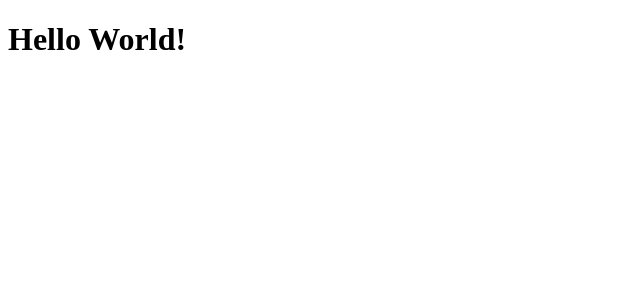
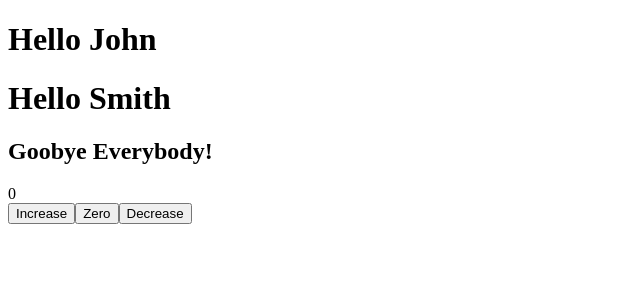
Before and after one commit to webdevKmer/react-intro-2024, a React (Vite) app in the folder react-intro/part1/notes-app/: page / in a window 1280 px wide. Shown: the top 300 px of the page, without its empty margins (0-640 px from the left). Built offline with nearby package versions, Linux system fonts and the light colour scheme; the HTML template or start-up script is replaced by a standard one.

Commit message:
adding some components Hello CourseInfo and Counter

```diff
--- a/react-intro/part1/notes-app/src/App.tsx
+++ b/react-intro/part1/notes-app/src/App.tsx
@@ -1,8 +1,23 @@
-import React from 'react'
+import Hello from "./components/Hello"
+import CourseInfo from "./components/CourseInfo"
+import Counter from "./components/Counter"
 
 const App = () => {
+
   return (
-    <h1>Hello World!</h1>
+    <>
+    <Hello name='John'/>
+    <Hello name='Smith'/>
+    <Goodbye />
+    <Counter />
+    {/* <CourseInfo /> */}
+    </>
+  )
+}
+
+const Goodbye = () => {
+  return (
+    <h2>Goobye Everybody!</h2>
   )
 }
 
--- /dev/null
+++ b/react-intro/part1/notes-app/src/components/Counter.tsx
@@ -0,0 +1,26 @@
+import { useState } from "react"
+
+const Counter = () => {
+    const [counter, setCounter] = useState(0)
+
+    const increase = () => {
+        setCounter(counter + 1)
+    }
+
+    const decrease = () => {
+        setCounter(counter - 1)
+    }
+    const zero = () => {
+        setCounter(0)
+    }
+  return (
+    <>
+    <div>{counter}</div>
+    <button onClick={increase}>Increase</button>
+    <button onClick={zero}>Zero</button>
+    <button onClick={decrease}>Decrease</button>
+    </>
+  )
+}
+
+export default Counter
--- /dev/null
+++ b/react-intro/part1/notes-app/src/components/CourseInfo.tsx
@@ -0,0 +1,38 @@
+const CourseInfo = (props) => {
+  const title = 'Full Stack Development with MERN'
+  const part1 = 'Fundamentals'
+  const exo1 = 10
+  const part2 = 'Using State'
+  const exo2 = 9
+  const part3 = 'Using Props'
+  const exo3 = 13
+    return (
+      <>
+      <Header title={props.title}/>
+      <Content part1={props.part1} exo1={props.exo1} part2={props.part2} exo2={props.exo2} part3={props.part3} exo3={props.exo3} />
+    </>
+  )
+}
+const Content = (props) => {
+  return (
+    <>
+    <Part p1={props.part1} ex1={props.exo1}/>
+    <Part p1={props.part2} ex1={props.exo2}/>
+    <Part p1={props.part3} ex1={props.exo3}/>
+    </>
+  )
+}
+
+const Header = (props) => {
+  return (
+    <h1>{props.title}</h1>
+  )
+}
+const Part = (props) => {
+  return (
+    <h3>{props.p1} <span>Nombre d'exercices : {props.ex1}</span></h3>
+  )
+}
+
+
+export default CourseInfo
--- /dev/null
+++ b/react-intro/part1/notes-app/src/components/Hello.tsx
@@ -0,0 +1,8 @@
+
+const Hello = (props) => {
+    return (
+      <h1>Hello {props.name}</h1>
+    )
+  }
+
+  export default Hello
```
